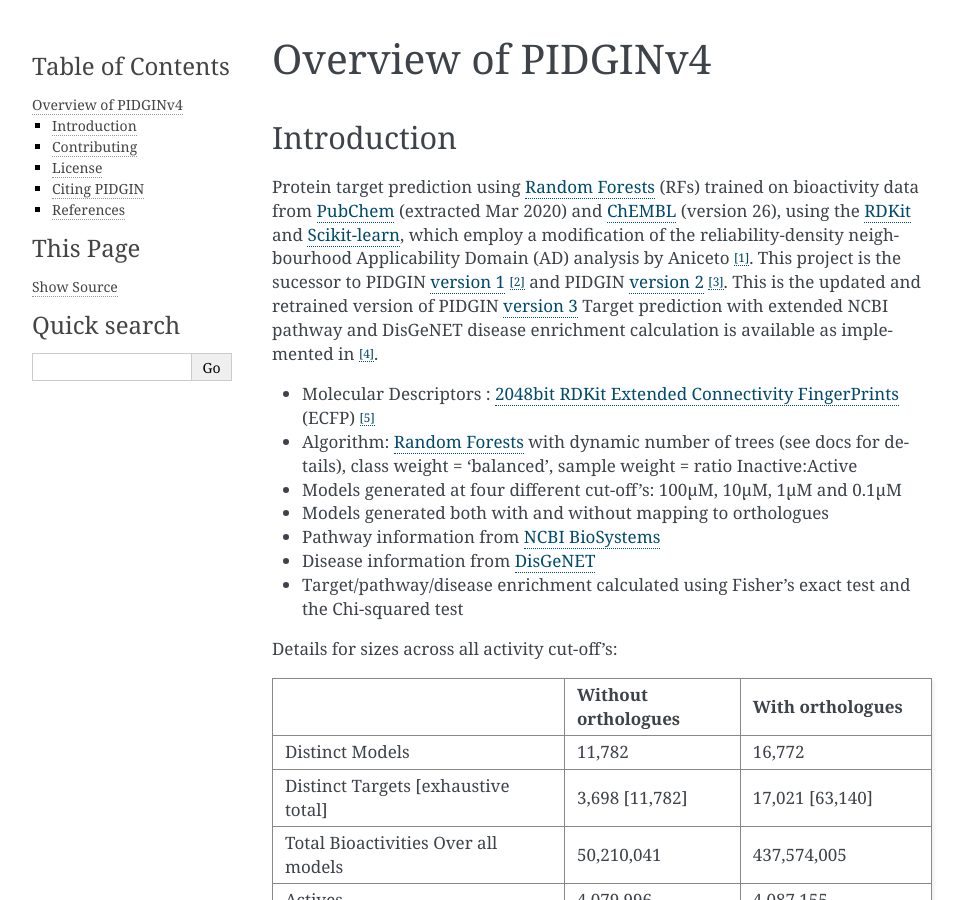
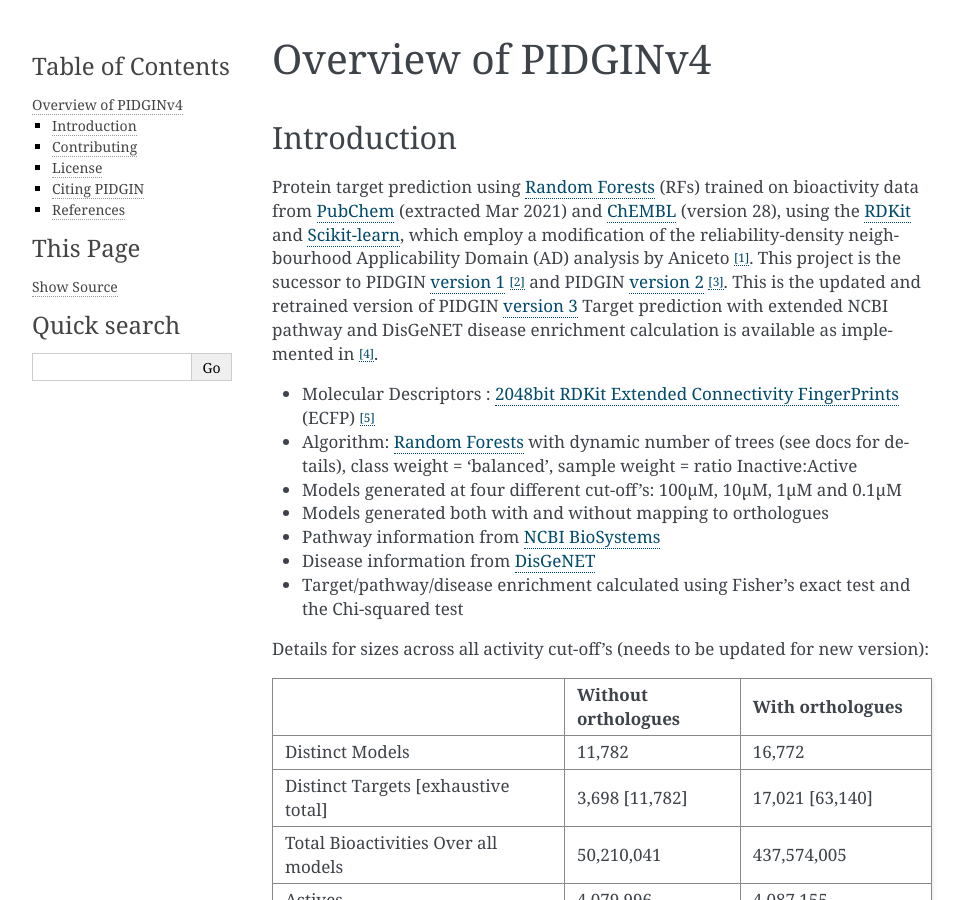
Before and after one commit to BenderGroup/PIDGINv4, a Sphinx documentation site: the page built from docs/overview.rst, in a window 1280 px wide and 900 px high. Shown: the whole window, without its empty margins (148-1112 px from the left). Built offline with Sphinx 7.4.7, drawn with Linux system fonts in a browser that asks for light colours.

Commit message:
Update overview.rst

```diff
--- a/docs/overview.rst
+++ b/docs/overview.rst
@@ -4,7 +4,7 @@
 Introduction
 ------------
 
-Protein target prediction using `Random Forests`_ (RFs) trained on bioactivity data from PubChem_ (extracted Mar 2020) and ChEMBL_ (version 26), using the RDKit_ and Scikit-learn_, which employ a modification of the reliability-density neighbourhood Applicability Domain (AD) analysis by Aniceto [1]_. This project is the sucessor to PIDGIN `version 1`_ [2]_ and PIDGIN `version 2`_ [3]_. This is the updated and retrained version of PIDGIN `version 3`_ Target prediction with extended NCBI pathway and DisGeNET disease enrichment calculation is available as implemented in [4]_.
+Protein target prediction using `Random Forests`_ (RFs) trained on bioactivity data from PubChem_ (extracted Mar 2021) and ChEMBL_ (version 28), using the RDKit_ and Scikit-learn_, which employ a modification of the reliability-density neighbourhood Applicability Domain (AD) analysis by Aniceto [1]_. This project is the sucessor to PIDGIN `version 1`_ [2]_ and PIDGIN `version 2`_ [3]_. This is the updated and retrained version of PIDGIN `version 3`_ Target prediction with extended NCBI pathway and DisGeNET disease enrichment calculation is available as implemented in [4]_.
 
 * Molecular Descriptors : `2048bit RDKit Extended Connectivity FingerPrints`_ (ECFP) [5]_
 * Algorithm: `Random Forests`_ with dynamic number of trees (see docs for details), class weight = 'balanced', sample weight = ratio Inactive:Active
@@ -14,7 +14,7 @@
 * Disease information from `DisGeNET`_
 * Target/pathway/disease enrichment calculated using Fisher's exact test and the Chi-squared test
 
-Details for sizes across all activity cut-off's:
+Details for sizes across all activity cut-off's (needs to be updated for new version):
 
 +------------------------------------------------+-------------------------+---------------------------+
 |                                                | Without orthologues     | With orthologues          |
```
